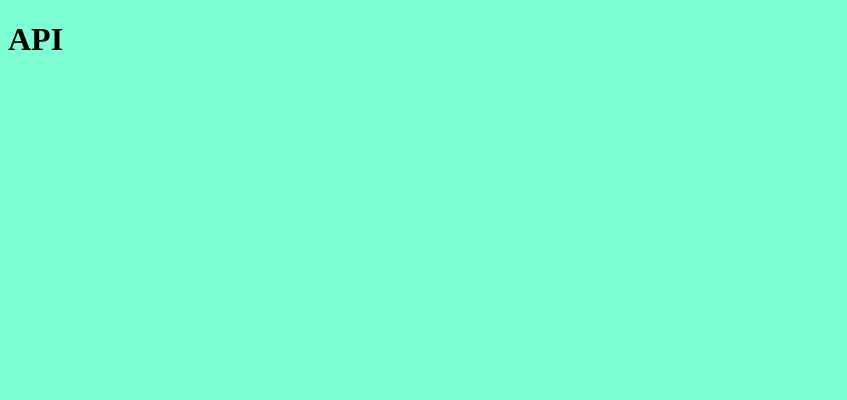
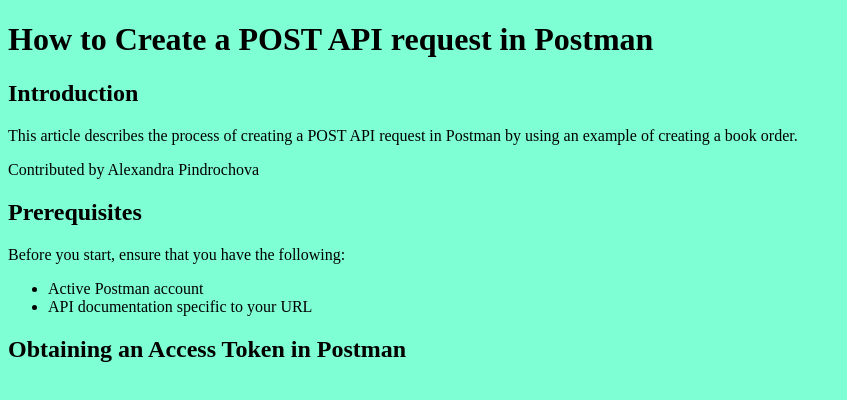
Before and after one commit to lexieontherun/API, a plain HTML site: page index.html in a window 1280 px wide. Shown: the whole page, without its empty margins (0-847 px from the left). Drawn offline with Linux system fonts and the light colour scheme.

Commit message:
add images and intro

```diff
--- a/index.html
+++ b/index.html
@@ -9,7 +9,20 @@
 <script src=""></script>
 <body>
 
-<h1>API</h1>
+<h1>How to Create a POST API request in Postman</h1>
+
+<h2>Introduction</h2>
+<p>This article describes the process of creating a POST API request in Postman by using an example of creating a book order.</p>
+<p>Contributed by Alexandra Pindrochova</p>
+
+<h2>Prerequisites</h2>
+<p>Before you start, ensure that you have the following:</p>
+<ul>
+<li>Active Postman account</li>
+<li>API documentation specific to your URL</li>
+</ul>
+
+<h2>Obtaining an Access Token in Postman</h2>
 
 
 </body>
```
Also changed, not shown: Postman-authorization.png (added), Postman-body.png (added), Postman-home.png (added), Postman-main.png (added), Postman-new-request.png (added), Postman-post-http-request.png (added), Postman-save-request.png (added), Postman-save-to-collection.png (added), Postman-sign-in.png (added), app.js (added).
